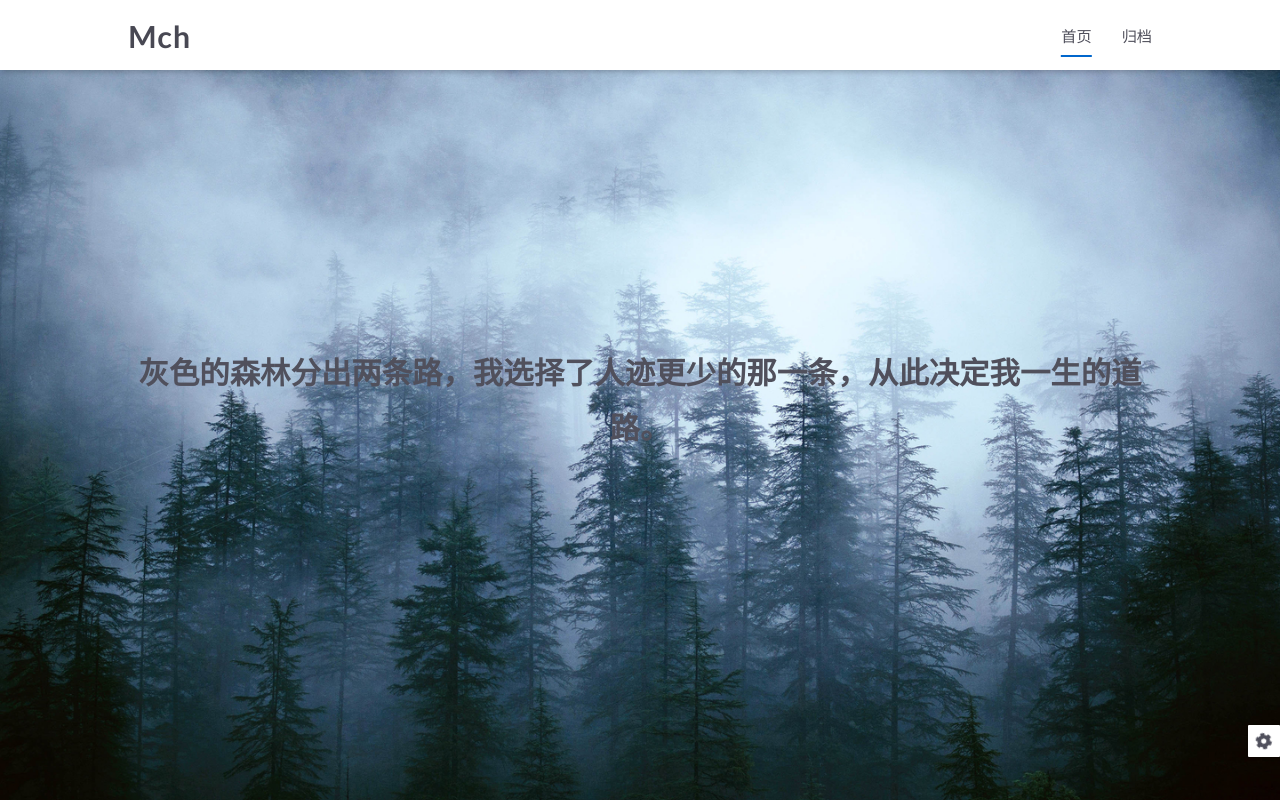
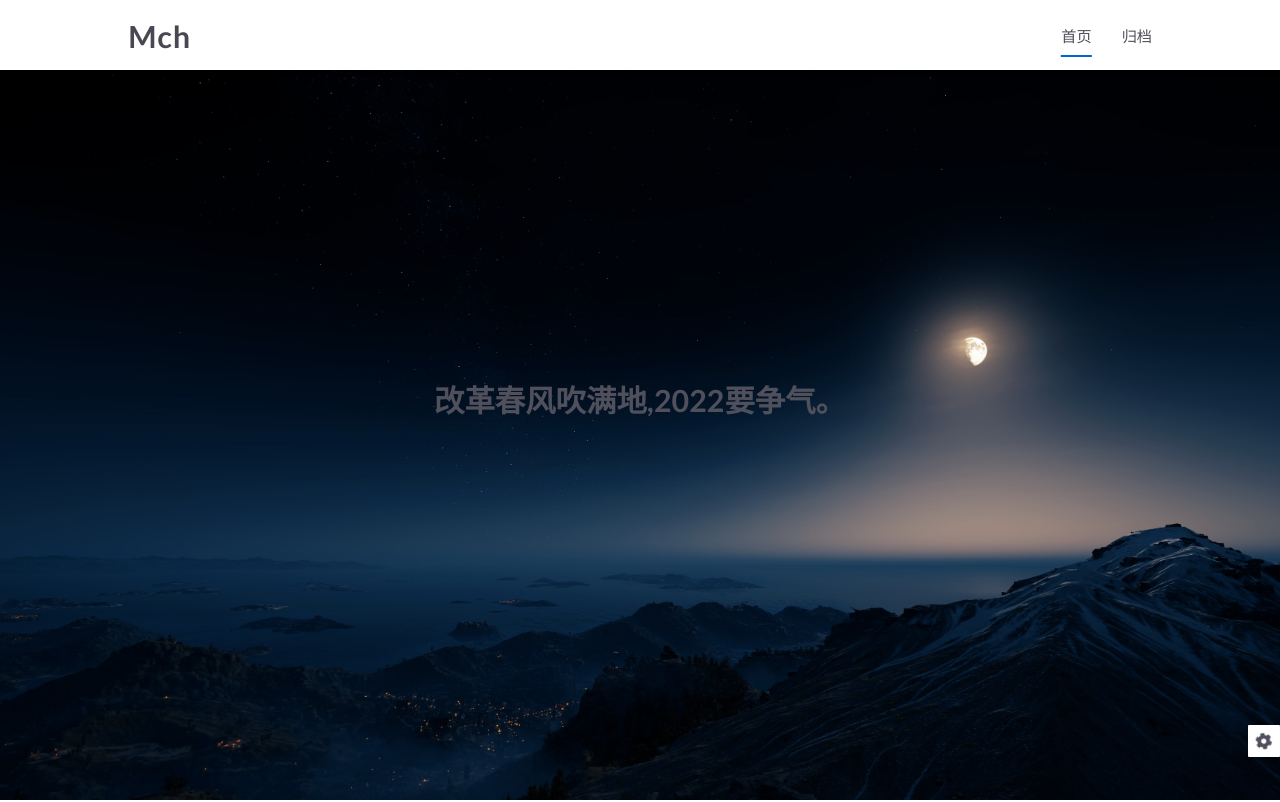
Before and after one commit to mch0307/mch0307.github.io, a plain HTML site: page index.html in a window 1280 px wide. Shown: the top 802 px of the page. Drawn offline with Linux system fonts and the light colour scheme.

Commit message:
Site updated: 2022-02-21 16:19:50

```diff
--- a/css/style.css
+++ b/css/style.css
@@ -1998,7 +1998,7 @@ pre .javascript .function {
   box-sizing: border-box;
   width: 100%;
   overflow: hidden;
-  background: url("/images/bgA.png") center center/cover no-repeat;
+  background: url("/images/bgB.jpg") center center/cover no-repeat;
   background-position-y: 70px;
 }
 @media (max-width: 780px) {
--- a/index.html
+++ b/index.html
@@ -21,7 +21,7 @@
     <script id="hexo-configurations">
     let KEEP = window.KEEP || {};
     KEEP.hexo_config = {"hostname":"example.com","root":"/","language":"zh-CN"};
-    KEEP.theme_config = {"toc":{"enable":false,"number":false,"expand_all":false,"init_open":false},"style":{"primary_color":"#0066CC","avatar":"/images/avatar.svg","favicon":"/images/logo.svg","article_img_align":"left","left_side_width":"260px","content_max_width":"920px","hover":{"shadow":false,"scale":false},"first_screen":{"enable":true,"background_img":"/images/bgA.png","description":"灰色的森林分出两条路，我选择了人迹更少的那一条，从此决定我一生的道路。"},"scroll":{"progress_bar":{"enable":false},"percent":{"enable":false}}},"local_search":{"enable":false,"preload":false},"code_copy":{"enable":false,"style":"default"},"pjax":{"enable":false},"lazyload":{"enable":false},"version":"3.4.5"};
+    KEEP.theme_config = {"toc":{"enable":false,"number":false,"expand_all":false,"init_open":false},"style":{"primary_color":"#0066CC","avatar":"/images/avatar.svg","favicon":"/images/logo.svg","article_img_align":"left","left_side_width":"260px","content_max_width":"920px","hover":{"shadow":false,"scale":false},"first_screen":{"enable":true,"background_img":"/images/bgB.jpg","description":"改革春风吹满地,2022要争气。"},"scroll":{"progress_bar":{"enable":false},"percent":{"enable":false}}},"local_search":{"enable":false,"preload":false},"code_copy":{"enable":false,"style":"default"},"pjax":{"enable":false},"lazyload":{"enable":false},"version":"3.4.5"};
     KEEP.language_ago = {"second":"%s 秒前","minute":"%s 分钟前","hour":"%s 小时前","day":"%s 天前","week":"%s 周前","month":"%s 个月前","year":"%s 年前"};
   </script>
 <meta name="generator" content="Hexo 5.4.0"></head>
@@ -41,7 +41,7 @@
         <div class="first-screen-container flex-center fade-in-down-animation">
     <div class="content flex-center">
         <div class="description">
-            灰色的森林分出两条路，我选择了人迹更少的那一条，从此决定我一生的道路。
+            改革春风吹满地,2022要争气。
         </div>
 
     </div>
@@ -181,7 +181,7 @@
               <span>2020</span>
               -
 
-            2021&nbsp;<i class="fas fa-heart icon-animate"></i>&nbsp;<a href="/">Mch</a>
+            2022&nbsp;<i class="fas fa-heart icon-animate"></i>&nbsp;<a href="/">Mch</a>
         </div>
 
         <div class="theme-info info-item">
```
Also changed, not shown: 2021/12/08/hello-world/index.html (+2 -2 lines), archives/2021/12/index.html (+2 -2 lines), archives/2021/index.html (+2 -2 lines), archives/index.html (+2 -2 lines), images/bgB.jpg (added).
